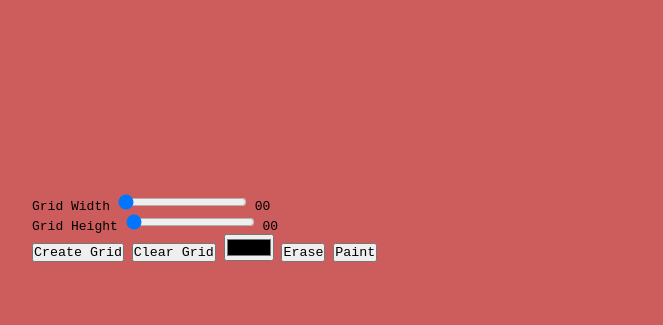
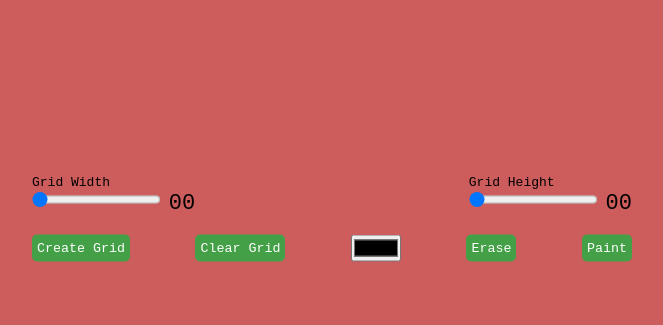
Before and after one commit to Tamika-Davis/Pixel-Art-Genrerator, a plain HTML site: page index.html in a window 1280 px wide. Shown: the part 172-497 px from the top of the page, without its empty margins (308-971 px from the left). Drawn offline with Linux system fonts and the light colour scheme.

Commit message:
added css to opt-wrapper, button and input

```diff
--- a/style.css
+++ b/style.css
@@ -19,3 +19,39 @@ body {
     padding: 40px 20px;
     border-radius:  8px;
 }
+
+label {
+    display: block;
+}
+
+span {
+    position: relative;
+    font-size: 22px;
+    bottom: -1px;
+}
+
+.opt-wrapper {
+    display: flex;
+    justify-content: space-between;
+    margin-bottom: 20px;
+    gap: 10px;
+}
+
+button {
+    background-color: #43a047;
+    border: none;
+    border-radius: 5px;
+    padding: 5px;
+    color: #fff;
+}
+
+input[type="color]{
+    -webkit-appearance: none;
+    -moz-appearance: none;
+    appearance: none;
+    background-color: transparent;
+    width: 70px;
+    height: 40px;
+    border: none;
+    cursor: pointer;
+}
```
